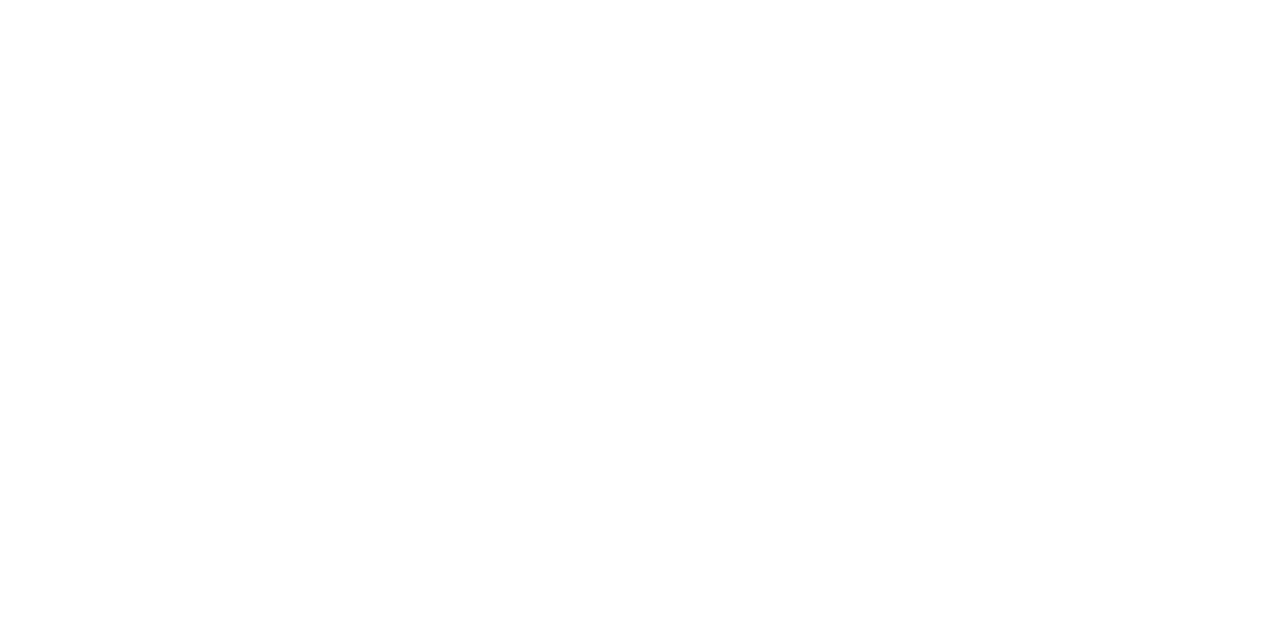
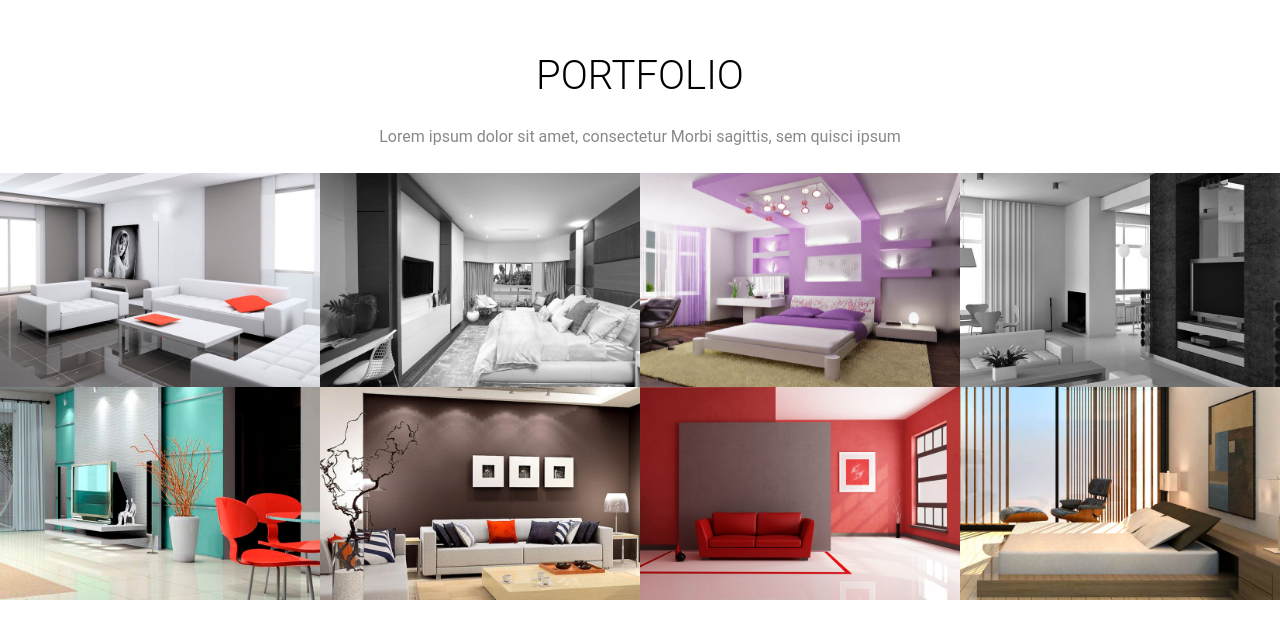
Before and after one commit to rogerioduenas/relax_architecture, a Next.js app: page / in a window 1280 px wide. Shown: the part 1420-2058 px from the top of the page. Before the commit the page ends 1380 px from the top, so only its background shows below. Built offline with nearby package versions, Linux system fonts and the light colour scheme.

Commit message:
feat: create Portfolio section

```diff
--- /dev/null
+++ b/src/components/Portfolio/images.js
@@ -0,0 +1,36 @@
+const images = [
+  {
+    img: '/static/background/portfolio1.jpg',
+    title: 'porfolio1'
+  },
+  {
+    img: '/static/background/portfolio2.jpg',
+    title: 'porfolio2'
+  },
+  {
+    img: '/static/background/portfolio3.jpg',
+    title: 'porfolio3'
+  },
+  {
+    img: '/static/background/portfolio4.jpg',
+    title: 'porfolio4'
+  },
+  {
+    img: '/static/background/portfolio5.jpg',
+    title: 'porfolio5'
+  },
+  {
+    img: '/static/background/portfolio6.jpg',
+    title: 'porfolio6'
+  },
+  {
+    img: '/static/background/portfolio7.jpg',
+    title: 'porfolio7'
+  },
+  {
+    img: '/static/background/portfolio8.jpg',
+    title: 'porfolio8'
+  },
+]
+
+export default images
--- /dev/null
+++ b/src/components/Portfolio/index.js
@@ -0,0 +1,59 @@
+import React from 'react'
+import { Box, Typography } from '@mui/material'
+import { useTheme } from '@mui/material/styles';
+import images from './images'
+
+function Portfolio() {
+  const theme = useTheme();
+
+  return (
+    <Box
+      sx={{
+        backgroundColor: theme.palette.secondary.main,
+        color: theme.palette.primary.main,
+        display: 'flex',
+        flexDirection: 'column',
+        alignItems: 'center',
+        justifyContent: 'space-around',
+        padding: '100px 0',
+        marginTop: '-10px'
+      }}>
+      <Box
+        sx={{
+          display: 'flex',
+          flexDirection: 'column',
+          alignItems: 'center',
+        }}>
+        <Typography variant='h1'>
+          PORTFOLIO
+        </Typography>
+        <Typography
+          variant='subTitle'
+          sx={{
+            padding: '0 100px',
+            "@media (max-width: 500px)": {
+              padding: '0 30px',
+            },
+          }}>
+          Lorem ipsum dolor sit amet, consectetur Morbi sagittis, sem quisci ipsum
+        </Typography>
+      </Box>
+      <Box
+        sx={{
+          display: 'flex',
+          flexDirection: 'row',
+          flexWrap: 'wrap'
+        }}>
+        {images.map((item) => (
+          <img
+            src={item.img}
+            alt={item.title}
+            width='25%'
+          />
+        ))}
+      </Box>
+    </Box>
+  )
+}
+
+export default Portfolio
--- a/src/pages/index.js
+++ b/src/pages/index.js
@@ -4,6 +4,7 @@
 import HeaderMenu from '@/components/HeaderMenu';
 import Hero from '@/components/Hero';
 import About from '@/components/About';
+import Portfolio from '@/components/Portfolio';
 
 export default function Home() {
   return (
@@ -13,6 +14,7 @@
         <HeaderMenu />
         <Hero />
         <About />
+        <Portfolio />
       </Box>
     </ThemeProvider>
   );
--- a/src/theme/index.js
+++ b/src/theme/index.js
@@ -35,7 +35,10 @@
     subTitle: {
       fontSize: '1rem',
       color: '#888888',
-      marginBottom: '1.5rem'
+      marginBottom: '1.5rem',
+      "@media (max-width: 500px)": {
+        textAlign: 'center'
+      },
     },
     text: {
       fontSize: '0.88rem',
```
